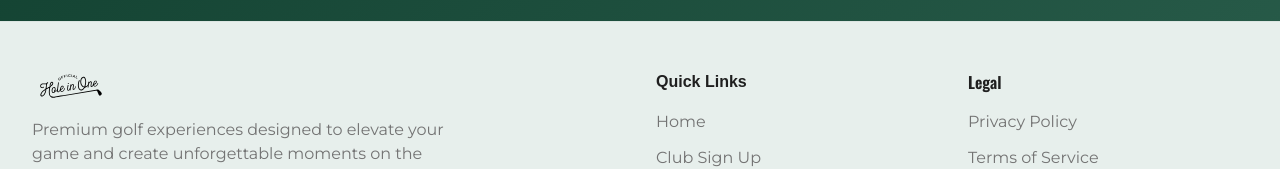
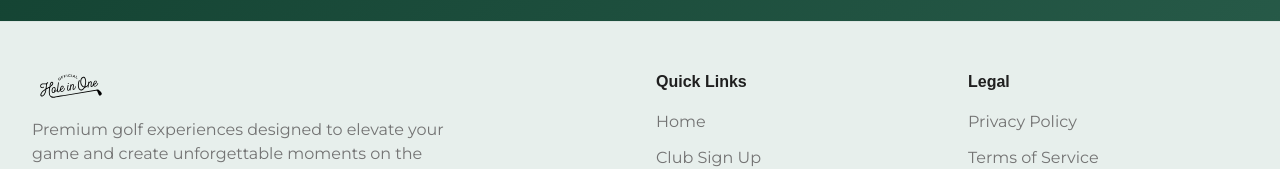
Before and after one commit to ABHTech7/holein1, a React (Vite) app: page / in a window 1280 px wide. Shown: the part 3957-4126 px from the top of the page. Built offline with nearby package versions, Linux system fonts and the light colour scheme; a web font is replaced by a local one.

Commit message:
Refactor: Apply Calder Dark font

```diff
--- a/src/components/layout/SiteFooter.tsx
+++ b/src/components/layout/SiteFooter.tsx
@@ -57,7 +57,7 @@ const SiteFooter = () => {
 
             {/* Policies */}
             <div>
-              <h3 className="font-semibold text-foreground mb-4">Legal</h3>
+              <h3 className="font-calder font-semibold text-foreground mb-4">Legal</h3>
               <ul className="space-y-3">
                 {policyLinks.map((link) => (
                   <li key={link.name}>
```
